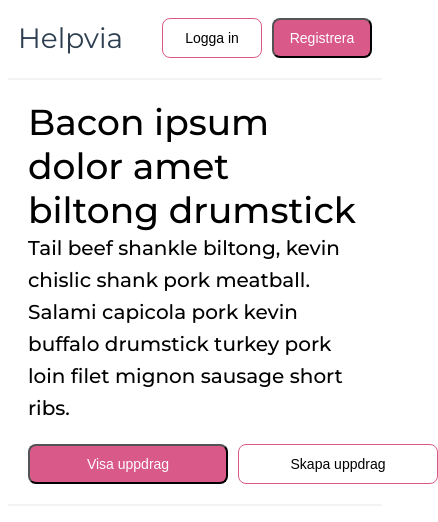
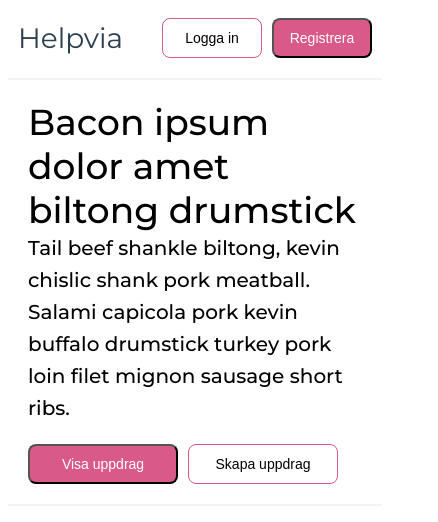
Before and after one commit to SamuelGustafsson/helpvia-client, a Vue app: page / in a window 390 px wide. Shown: the top 522 px of the page, 438 px wide, since content can reach past the window. Built offline with nearby package versions, Linux system fonts and the light colour scheme.

Commit message:
responsive design startpage

```diff
--- a/src/components/elements/hButton.vue
+++ b/src/components/elements/hButton.vue
@@ -65,8 +65,11 @@ export default {
   background-color: #434971;
   color: white;
 }
+.xsmall {
+  width: 100px;
+}
 .small {
-  width: 100px;
+  width: 150px;
 }
 .medium {
   width: 200px;
--- a/src/components/pageHeader.vue
+++ b/src/components/pageHeader.vue
@@ -6,13 +6,13 @@
         <hButton
           text="Logga in"
           color="white"
-          size="small"
+          size="xsmall"
           @onClick="goToRoute('login')"
         />
         <hButton
           text="Registrera"
           color="pink"
-          size="small"
+          size="xsmall"
           @onClick="goToRoute('register')"
         />
       </div>
@@ -28,7 +28,7 @@ import hButton from "../components/elements/hButton";
 export default {
   name: "pageHeader",
   components: {
-    hButton,
+    hButton
   },
   data() {
     return { toggleLogin: false };
@@ -36,8 +36,8 @@ export default {
   methods: {
     goToRoute(route) {
       router.history.current.name !== route && router.push(route);
-    },
-  },
+    }
+  }
 };
 </script>
 <style lang="scss" scoped>
--- a/src/components/startpage.vue
+++ b/src/components/startpage.vue
@@ -15,10 +15,10 @@
           <hButton
             text="Visa uppdrag"
             color="pink"
-            size="medium"
+            size="small"
             @onClick="showMissions"
           />
-          <hButton text="Skapa uppdrag" color="white" size="medium" />
+          <hButton text="Skapa uppdrag" color="white" size="small" />
         </div>
       </div>
       <div class="image-holder">
@@ -41,6 +41,7 @@ export default {
   methods: {
     ...mapActions(["setField"]),
     showMissions() {
+      console.log("show");
       this.$router.push("missions");
     }
   }
@@ -85,9 +86,12 @@ export default {
 }
 .menu-buttons {
   display: grid;
-  grid-template-columns: 1fr 1fr;
   grid-gap: 10px;
   width: 300px;
   padding-top: 20px;
+  grid-template-columns: 1fr 1fr;
+  justify-content: left;
+  @media screen and (min-width: 480px) {
+  }
 }
 </style>
```
